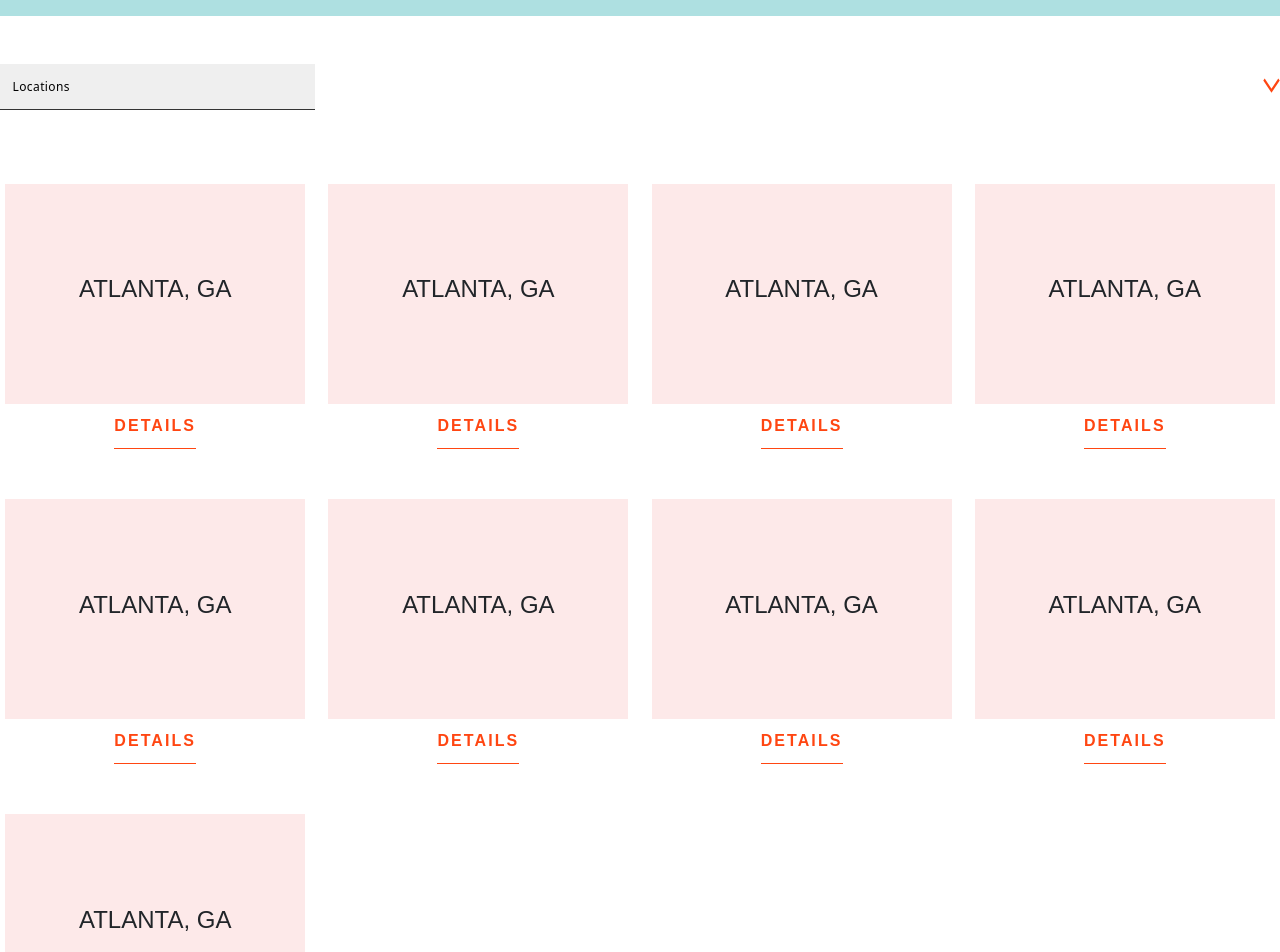
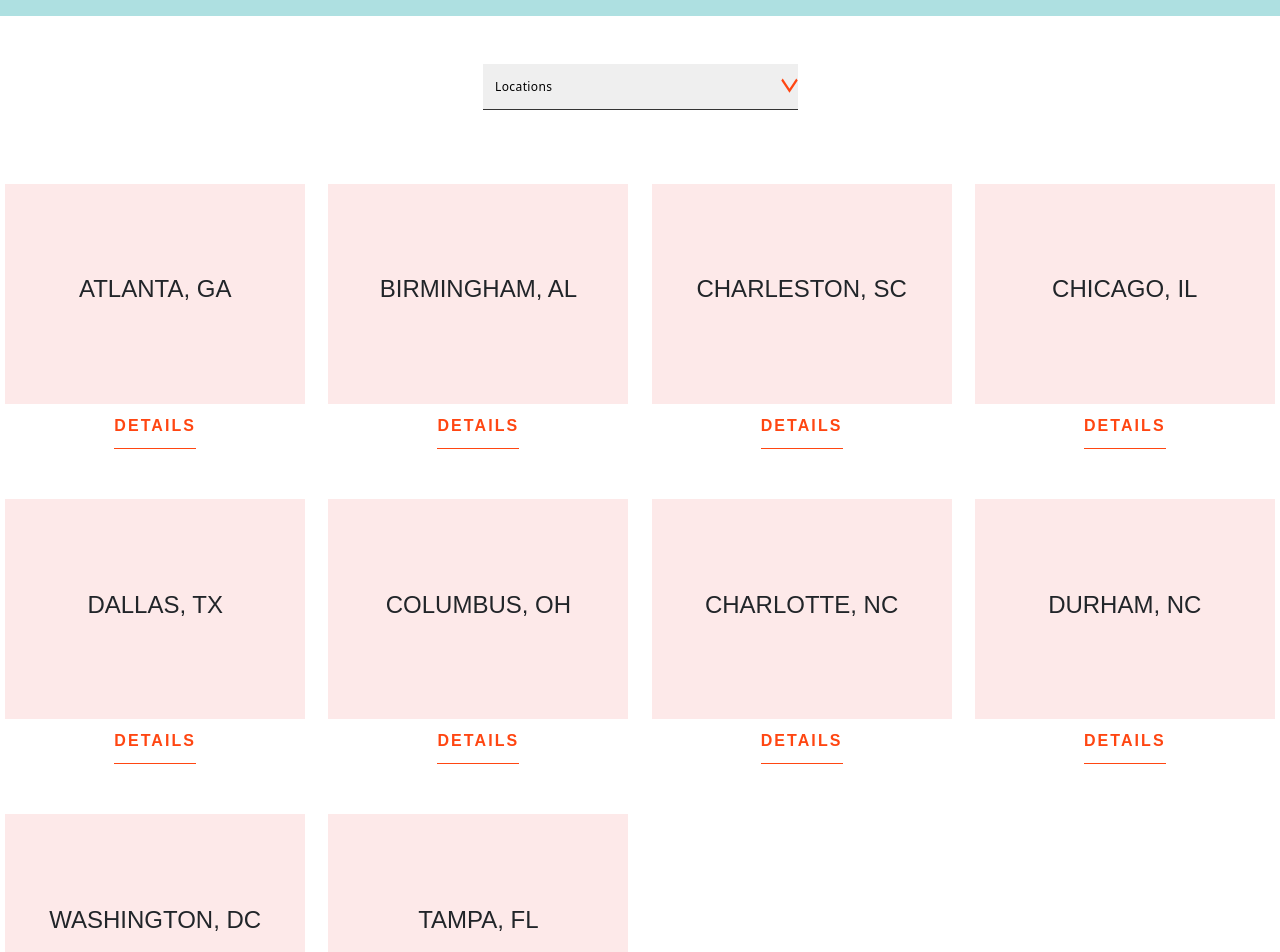
Before and after one commit to ArcticDevs/Jenis, a React (Create React App) app: page /locations in a window 1280 px wide. Shown: the part 300-1252 px from the top of the page. Built offline with nearby package versions, Linux system fonts and the light colour scheme.

Commit message:
added & implemented array of locations to direct user to it in locations page

```diff
--- a/package.json
+++ b/package.json
@@ -9,6 +9,7 @@
     "bootstrap": "^5.2.2",
     "framer-motion": "^7.5.3",
     "react": "^18.2.0",
+    "react-datalist-input": "^3.1.0",
     "react-dom": "^18.2.0",
     "react-icons": "^4.4.0",
     "react-router-dom": "^6.4.1",
--- a/src/App.js
+++ b/src/App.js
@@ -17,6 +17,19 @@ const App = () => {
         window.scrollTo(0, 0);
     }, [location]);
 
+    const locationArr = [
+        { name: "ATLANTA, GA", value: "atlanta-ga" },
+        { name: "BIRMINGHAM, AL", value: "Birmingham-al" },
+        { name: "CHARLESTON, SC", value: "charleston-sc" },
+        { name: "CHICAGO, IL", value: "chicago-il" },
+        { name: "DALLAS, TX", value: "dallas-tx" },
+        { name: "COLUMBUS, OH", value: "columbus-oh" },
+        { name: "CHARLOTTE, NC", value: "charlotte-nc" },
+        { name: "DURHAM, NC", value: "durham-nc" },
+        { name: "WASHINGTON, DC", value: "washington-dc" },
+        { name: "TAMPA, FL", value: "tampa-fl" }
+      ];
+
     return (
         <div className="app">
             <Navbar />
@@ -24,8 +37,8 @@ const App = () => {
             <Routes location={location} key={location.pathname}>
                 <Route path="/" element={<Home />} />
                 <Route path="/our_story" element={<OurStory />} />
-                <Route path="/locations" element={<Locations />} />
-                <Route path="/location/details/:location" element={<LocationDetails />} />
+                <Route path="/locations" element={<Locations locationArr={locationArr}/>} />
+                <Route path="/location/details/:location" element={<LocationDetails locationArr={locationArr}/>} />
             </Routes>
             {/* </Suspense> */}
             <Footer />
--- a/src/pages/LocationDetails.jsx
+++ b/src/pages/LocationDetails.jsx
@@ -2,15 +2,18 @@ import React, { useState, useEffect } from "react";
 import { useParams } from "react-router-dom";
 import "../styles/Locations.css";
 
-const LocationDetails = () => {
+const LocationDetails = ({locationArr}) => {
   const params = useParams();
   const [location, setLocation] = useState("");
 
   useEffect(() => {
     // console.log(params.location)
-    if (params.location === "atlanta-ga") {
-      setLocation("Atlanta, GA");
-    }
+    locationArr.map((curr) =>{
+      if (params.location === curr.value) {
+        setLocation(curr.name);
+      }
+    })
+
   }, []);
 
   return (
@@ -28,7 +31,7 @@ const LocationDetails = () => {
         </div>
         <div className="col-xxl-4 col-xl-4 col-lg-4 col-md-11 col-sm-10 col-11">
           <h2 className="fw-bold">JENI'S WESTSIDE PROVISIONS</h2>
-          <h5 className="mt-3">Atlanta, GA</h5>
+          <h5 className="mt-3">{location && location}</h5>
           <p className="my-4 fw-bold">
             Address <br />
             <span className="text-danger">1198 Howell Mill</span> <br />{" "}
--- a/src/pages/Locations.jsx
+++ b/src/pages/Locations.jsx
@@ -1,17 +1,18 @@
-import React,{useState} from "react";
+import React, { useState } from "react";
 import "../styles/Locations.css";
-import {useNavigate} from 'react-router-dom'
+import { useNavigate } from "react-router-dom";
 
-const Locations = () => {
-    const navigate = useNavigate()
-    const [location,setLocation] = useState("")
+const Locations = ({locationArr}) => {
+  const navigate = useNavigate();
+  const [location, setLocation] = useState("");
 
-    const handleSelect = (e) => {
-        if(e.target.value !== "" && e.target.value !== "Locations"){
-            // console.log(e.target.value)
-            navigate(`/location/details/${e.target.value}`)
-        }
+  const handleSelect = (e) => {
+    if (e.target.value !== "" && e.target.value !== "Locations") {
+      // console.log(e.target.value)
+      setLocation(e.target.value);
+      navigate(`/location/details/${e.target.value}`);
     }
+  }
 
   return (
     <div>
@@ -19,24 +20,26 @@ const Locations = () => {
         <h2>SCOOP SHOPS</h2>
       </div>
       <div className="location_row2">
-        <div className=" location_row2_selectContainer col-12 mx-auto mt-5 mb-4">
+        <div className=" location_row2_selectContainer mx-auto mt-5 mb-4">
           <select className="location_row2_select" onChange={handleSelect}>
             <option>Locations</option>
-            {[...Array(5)].map((elementInArray, index) => (
-              <option key={index} value="atlanta-ga">
-                ATLANTA, GA
+            {locationArr.map((curr, index) => (
+              <option key={index} value={curr.value}>
+                {curr.name}
               </option>
             ))}
           </select>
         </div>
       </div>
       <div className="location_row3">
-        {[...Array(9)].map((elementInArray, index) => (
+        {locationArr.map((curr, index) => (
           <div className="location_row3_box" key={index}>
-            <div onClick={() => navigate('/location/details/atlanta-ga')}>
-              <h4>ATLANTA, GA</h4>
+            <div onClick={() => navigate(`/location/details/${curr.value}`)}>
+              <h4>{curr.name}</h4>
             </div>
-            <span onClick={() => navigate('/location/details/atlanta-ga')}>Details</span>
+            <span onClick={() => navigate(`/location/details/${curr.value}`)}>
+              Details
+            </span>
           </div>
         ))}
       </div>
```
Also changed, not shown: src/styles/Locations.css (+1 -0 lines), 1 other file (tests, documents, lock files or other folders).
